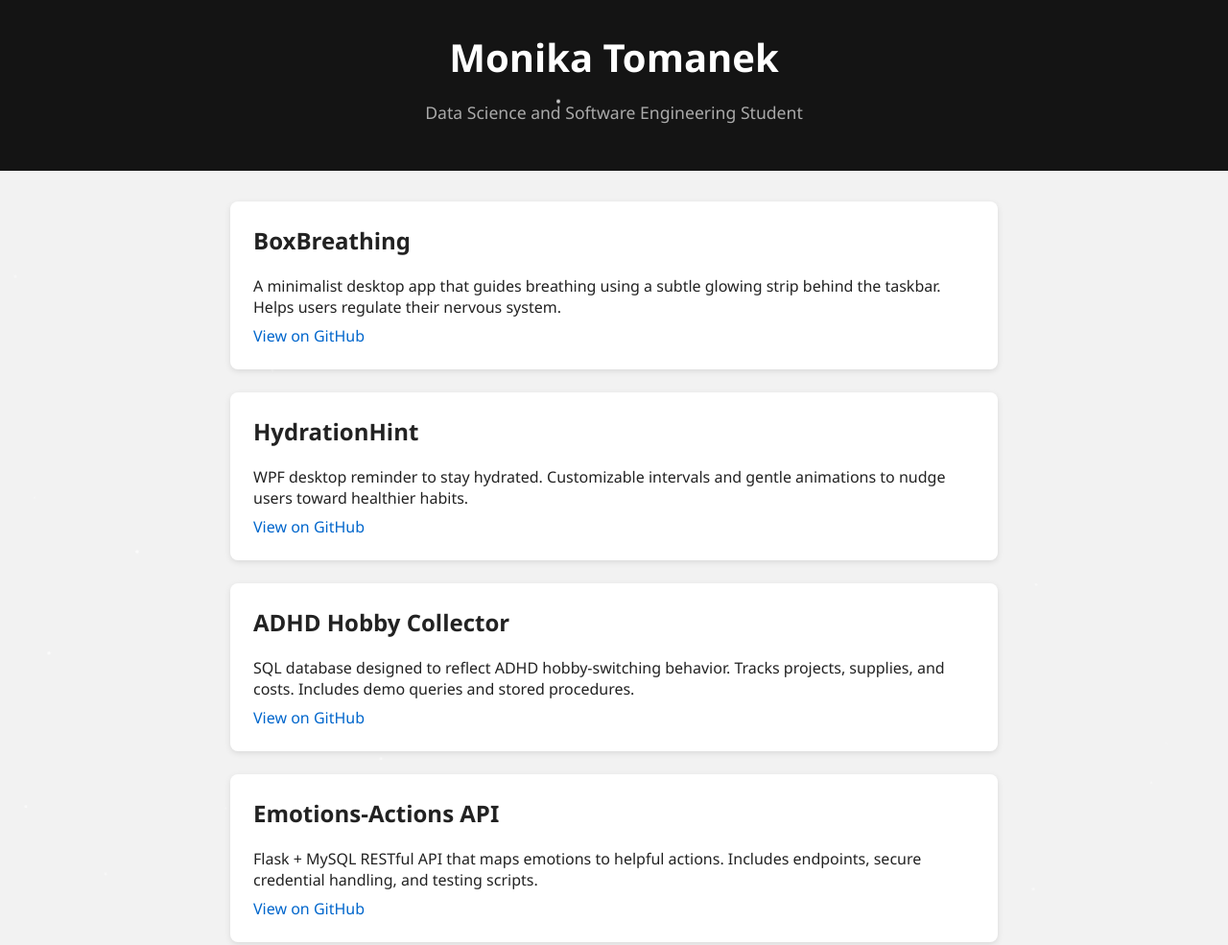
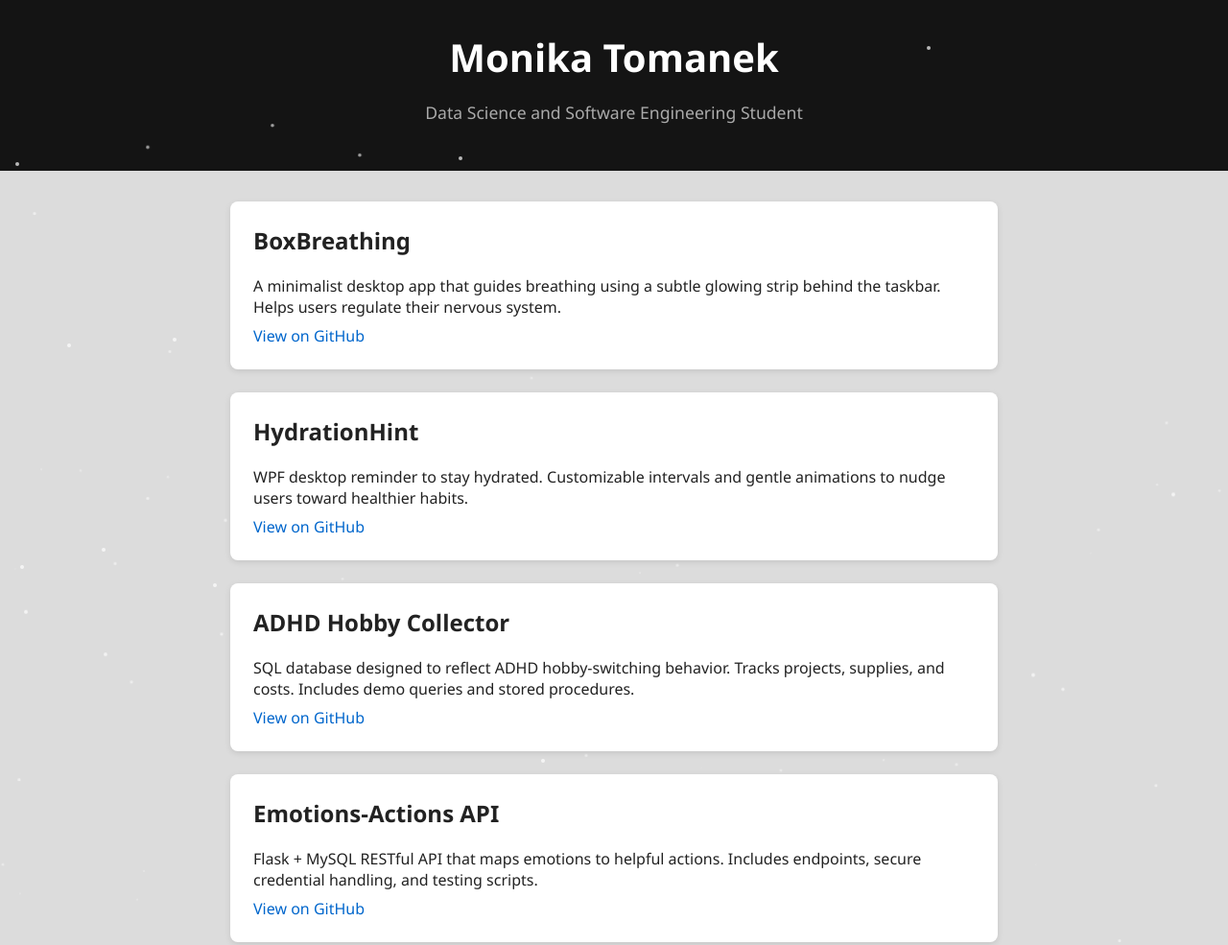
Before and after one commit to monikatomanek/monikatomanek.github.io, a plain HTML site: page index.html in a window 1280 px wide. Shown: the top 985 px of the page at 96% size. Drawn offline with Linux system fonts and the light colour scheme.

Commit message:
Added working glitter overlay

```diff
--- a/index.html
+++ b/index.html
@@ -7,7 +7,7 @@
   <style>
     body {
       font-family: "Segoe UI", Tahoma, Geneva, Verdana, sans-serif;
-      background: #f2f2f2;
+      background: #dcdcdc; /* Darker grey for glitter visibility */
       color: #222;
       margin: 0;
       padding: 0;
@@ -79,14 +79,14 @@
       width: 4px;
       height: 4px;
       background: white;
-      opacity: 0.8;
+      opacity: 0.7;
       border-radius: 50%;
-      animation: sparkle 2s linear infinite;
+      animation: sparkle 6s linear infinite;
     }
     @keyframes sparkle {
       0% {
         transform: translateY(0) scale(1);
-        opacity: 0.8;
+        opacity: 0.7;
       }
       100% {
         transform: translateY(100vh) scale(0.2);
@@ -128,12 +128,12 @@
   </footer>
   <script>
     const glitter = document.getElementById('glitter');
-    for (let i = 0; i < 40; i++) {
+    for (let i = 0; i < 120; i++) {
       const sparkle = document.createElement('div');
       sparkle.className = 'sparkle';
       sparkle.style.left = Math.random() * 100 + 'vw';
       sparkle.style.top = Math.random() * 100 + 'vh';
-      sparkle.style.animationDelay = Math.random() * 3 + 's';
+      sparkle.style.animationDelay = Math.random() * 6 + 's';
       glitter.appendChild(sparkle);
     }
   </script>
```
